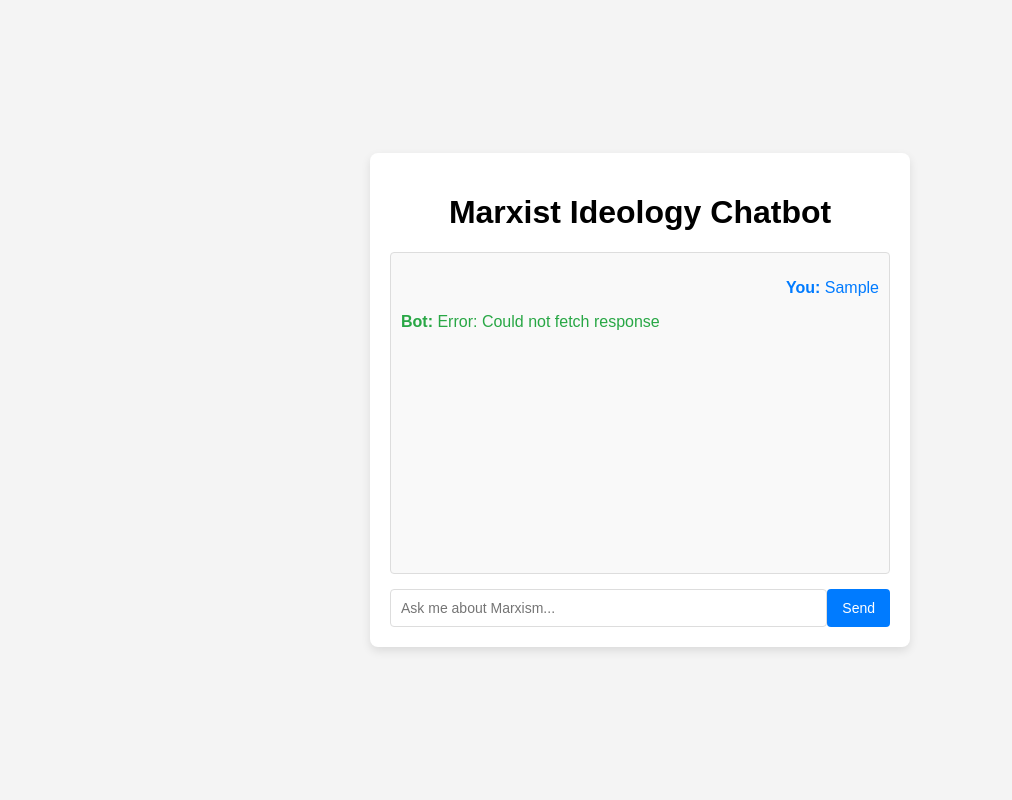
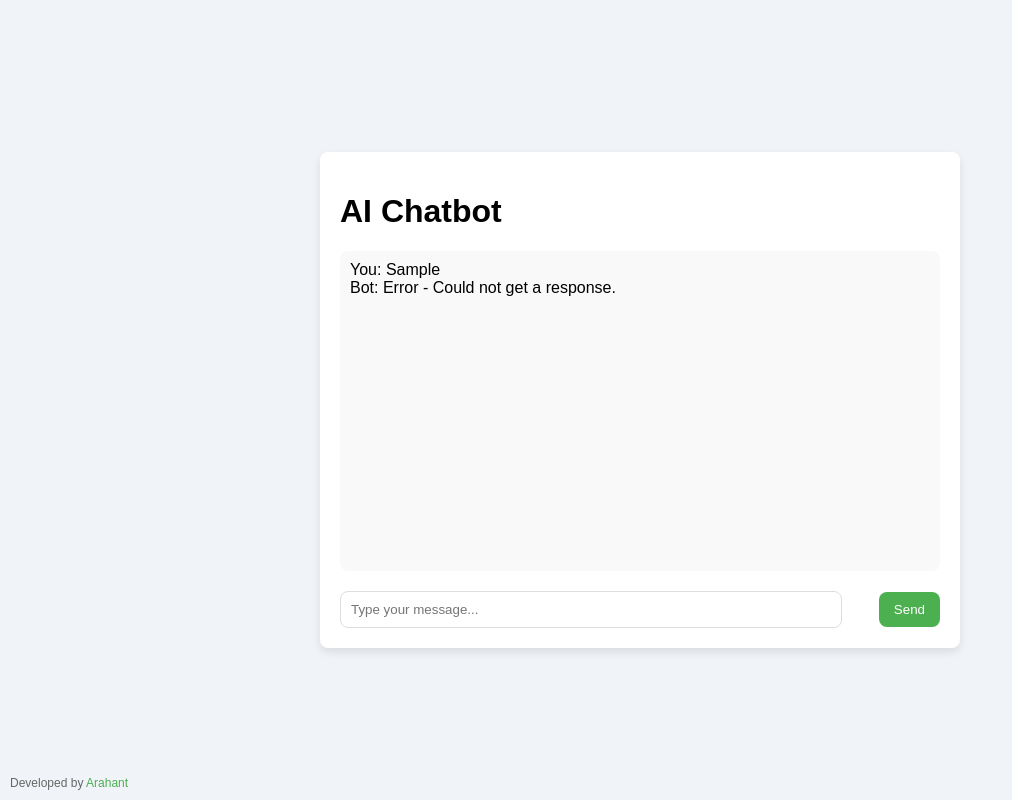
Before and after one commit to Cappity/marxist-ideology-chatbot, a website: page index.html in a window 1280 px wide. Both pictures are taken after typing "Sample" into the empty fields and a click on the button "Send". Shown: the whole page, without its empty margins (0-1012 px from the left). Drawn offline with Linux system fonts and the light colour scheme; no server answers.

Commit message:
Update index.html

```diff
--- a/index.html
+++ b/index.html
@@ -3,120 +3,118 @@
 <head>
     <meta charset="UTF-8">
     <meta name="viewport" content="width=device-width, initial-scale=1.0">
-  <title>Marxist Ideology Chatbot</title>
+    <meta http-equiv="X-UA-Compatible" content="ie=edge">
+    <title>AI Chatbot</title>
     <style>
         body {
             font-family: Arial, sans-serif;
-      background-color: #f4f4f4;
-      margin: 0;
-      padding: 0;
+            background-color: #f0f4f8;
             display: flex;
+            flex-direction: column;
             justify-content: center;
             align-items: center;
-      height: 100vh;
+            min-height: 100vh;
+            margin: 0;
         }
         .chat-container {
-      background: white;
+            width: 100%;
+            max-width: 600px;
+            background-color: white;
             border-radius: 8px;
+            box-shadow: 0 4px 8px rgba(0, 0, 0, 0.1);
             padding: 20px;
-      width: 100%;
-      max-width: 500px;
-      box-shadow: 0 4px 10px rgba(0, 0, 0, 0.1);
+            display: flex;
+            flex-direction: column;
         }
-    h1 {
-      text-align: center;
-    }
-    .chatbox {
+        .chat-box {
             height: 300px;
-      overflow-y: auto;
-      border: 1px solid #ddd;
-      margin-bottom: 15px;
+            overflow-y: scroll;
+            margin-bottom: 20px;
             padding: 10px;
             background-color: #f9f9f9;
-      border-radius: 4px;
-    }
-    .user-message {
-      text-align: right;
-      color: #007bff;
-    }
-    .bot-message {
-      text-align: left;
-      color: #28a745;
+            border-radius: 8px;
         }
         .input-container {
             display: flex;
             justify-content: space-between;
+            align-items: center;
         }
         input[type="text"] {
-      width: 85%;
+            width: 80%;
             padding: 10px;
-      font-size: 14px;
             border: 1px solid #ddd;
-      border-radius: 4px;
+            border-radius: 8px;
         }
         button {
             padding: 10px 15px;
-      font-size: 14px;
-      background-color: #007bff;
+            background-color: #4CAF50;
             color: white;
             border: none;
-      border-radius: 4px;
+            border-radius: 8px;
             cursor: pointer;
         }
         button:hover {
-      background-color: #0056b3;
+            background-color: #45a049;
+        }
+        .footer {
+            position: fixed;
+            bottom: 10px;
+            left: 10px;
+            font-size: 12px;
+            color: #666;
+        }
+        .footer a {
+            color: #4CAF50;
+            text-decoration: none;
         }
     </style>
 </head>
 <body>
     <div class="chat-container">
-    <h1>Marxist Ideology Chatbot</h1>
-    <div class="chatbox" id="chatbox"></div>
+        <h1>AI Chatbot</h1>
+        <div class="chat-box" id="chat-box">
+            <div id="chat-history"></div>
+        </div>
         <div class="input-container">
-      <input type="text" id="userMessage" placeholder="Ask me about Marxism..." />
+            <input type="text" id="user-input" placeholder="Type your message..." />
             <button onclick="askQuestion()">Send</button>
         </div>
+    </div>
+    <div class="footer">
+        Developed by <a href="https://your-link-here" target="_blank">Arahant</a>
     </div>
 
     <script>
         async function askQuestion() {
-      const userMessage = document.getElementById("userMessage").value;
-      if (userMessage.trim() === "") return;
-      const chatbox = document.getElementById("chatbox");
+            const userInput = document.getElementById("user-input").value;
+            const chatBox = document.getElementById("chat-box");
+            const chatHistory = document.getElementById("chat-history");
 
-      // Display the user's message
-      chatbox.innerHTML += `<p class="user-message"><strong>You:</strong> ${userMessage}</p>`;
+            // Show user's message in chat history
+            const userMessage = document.createElement("div");
+            userMessage.textContent = "You: " + userInput;
+            chatHistory.appendChild(userMessage);
 
-      // Clear the input field
-      document.getElementById("userMessage").value = "";
-
-      // Scroll to the bottom
-      chatbox.scrollTop = chatbox.scrollHeight;
-
-      // Fetch the response from the Netlify function
+            // Send message to the backend function (Netlify function)
             try {
                 const response = await fetch('https://marxist-ideology-chatbot.netlify.app/.netlify/functions/chatbot', {
                     method: 'POST',
-          headers: {
-            'Content-Type': 'application/json'
-          },
-          body: JSON.stringify({ userMessage })
+                    headers: { 'Content-Type': 'application/json' },
+                    body: JSON.stringify({ userMessage: userInput }),
                 });
 
                 const data = await response.json();
-
-        if (response.ok) {
-          // Display the chatbot's response
-          chatbox.innerHTML += `<p class="bot-message"><strong>Bot:</strong> ${data.response}</p>`;
-        } else {
-          chatbox.innerHTML += `<p class="bot-message"><strong>Bot:</strong> Error: Could not fetch response</p>`;
-        }
+                const botMessage = document.createElement("div");
+                botMessage.textContent = "Bot: " + (data.reply || "Sorry, I couldn't understand your request.");
+                chatHistory.appendChild(botMessage);
             } catch (error) {
-        chatbox.innerHTML += `<p class="bot-message"><strong>Bot:</strong> Error: Could not fetch response</p>`;
+                const botMessage = document.createElement("div");
+                botMessage.textContent = "Bot: Error - Could not get a response.";
+                chatHistory.appendChild(botMessage);
             }
 
-      // Scroll to the bottom
-      chatbox.scrollTop = chatbox.scrollHeight;
+            chatBox.scrollTop = chatBox.scrollHeight; // Scroll to the bottom
+            document.getElementById("user-input").value = ""; // Clear input field
         }
     </script>
 </body>
```
Lines whose indentation alone changed are shown as unchanged.
